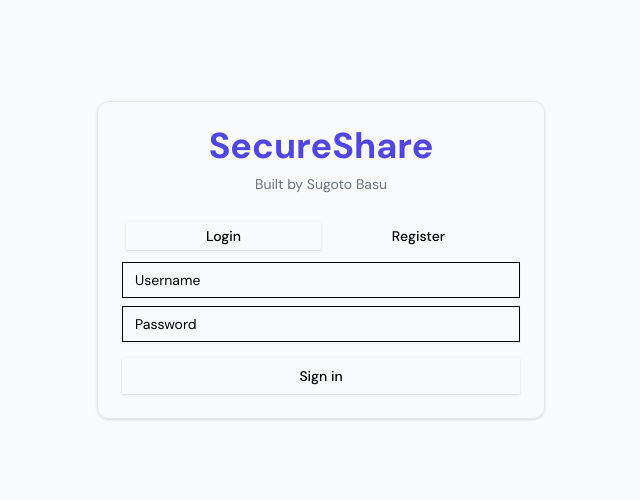
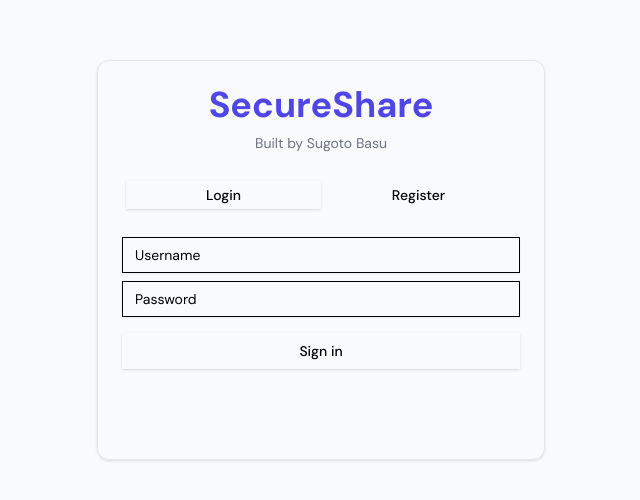
Before and after one commit to Sugoto/secure-file-sharing, a React (Vite) app in the folder frontend/: page / in a window 1280 px wide. Shown: the part 140-640 px from the top of the page, without its empty margins (319-959 px from the left). Built offline with nearby package versions, Linux system fonts and the light colour scheme.

Commit message:
refactor Auth component; adjust layout and spacing for improved UI consistency and usability

```diff
--- a/frontend/src/components/Auth.tsx
+++ b/frontend/src/components/Auth.tsx
@@ -119,17 +119,17 @@ const Register = () => {
 export const Auth = () => {
   return (
     <div className="min-h-screen flex items-center justify-center bg-gray-50 py-12 px-4 sm:px-6 lg:px-8">
-      <Card className="w-full max-w-md p-6">
+      <Card className="w-full max-w-md p-6 h-[400px]">
         <Title />
-        <Tabs defaultValue="login" className="mt-6">
+        <Tabs defaultValue="login" className="mt-6 h-[calc(100%-80px)]">
           <TabsList className="grid w-full grid-cols-2">
             <TabsTrigger value="login">Login</TabsTrigger>
             <TabsTrigger value="register">Register</TabsTrigger>
           </TabsList>
-          <TabsContent value="login">
+          <TabsContent value="login" className="mt-6">
             <Login />
           </TabsContent>
-          <TabsContent value="register">
+          <TabsContent value="register" className="mt-6">
             <Register />
           </TabsContent>
         </Tabs>
```
